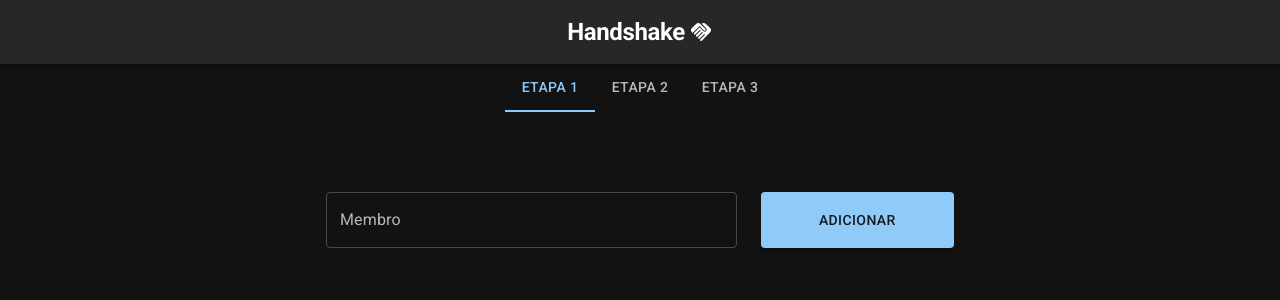
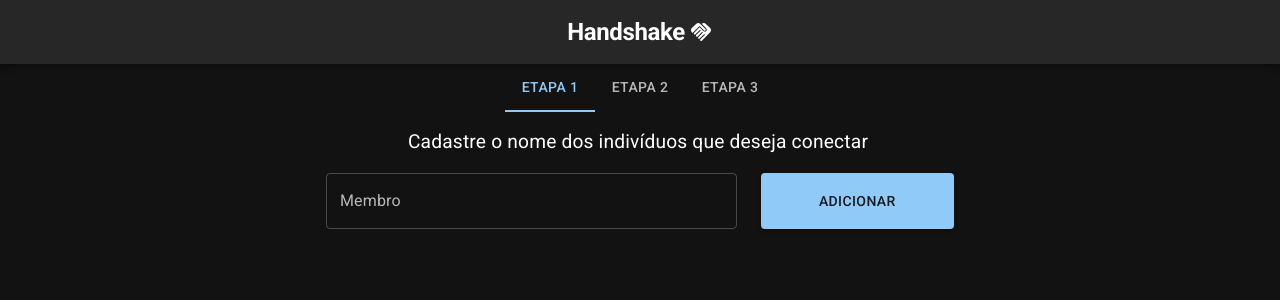
Before and after one commit to projeto-de-algoritmos/Grafos1_Handshake, a React (Vite) app: page / in a window 1280 px wide. Shown: the top 300 px of the page. Built offline with nearby package versions, Linux system fonts and the light colour scheme.

Commit message:
refactor components and add step message

```diff
--- a/src/Handshake.jsx
+++ b/src/Handshake.jsx
@@ -1,6 +1,7 @@
 import React, { useState } from 'react';
 import { Header } from './components/Header';
-import { Abas } from './components/Abas';
+import { StepTabs } from './components/StepTabs';
+import { StepMessage } from './components/StepMessage';
 import { RegisterStep } from './pages/RegisterStep';
 import { LinkStep } from './pages/LinkStep';
 import { SearchStep } from './pages/SearchStep';
@@ -15,27 +16,31 @@ export function Handshake() {
     return (
         <>
             <Header />
-            <Abas
+            <StepTabs
                 pagina={pagina}
                 setPagina={setPagina}
             />
-            {pagina == 0 ?
+            <StepMessage page={pagina} />
+
+            {pagina == 0 &&
                 <RegisterStep
                     membros={membros}
                     setMembros={setMembros}
-                /> :
-                pagina == 1 ?
+                />
+            }
+            {pagina == 1 &&
                 <LinkStep
                     membros={membros}
                     listaConexoesMembros={listaConexoesMembros}
                     setListaConexoesMembros={setListaConexoesMembros}
-                    /> :
+                />
+            }
+            {pagina == 2 &&
                 <SearchStep
                     membros={membros}
                     listaConexoesMembros={listaConexoesMembros}
                 />
             }
-
         </>
     )
 }
--- /dev/null
+++ b/src/components/StepMessage.jsx
@@ -0,0 +1,30 @@
+import React from 'react';
+import { Box, Typography } from '@mui/material'
+
+export function StepMessage({ page }) {
+
+    const messages = [
+        'Cadastre o nome dos indivíduos que deseja conectar',
+        'Ótimo! Agora forme as conexões entre os indivíduos',
+        'Pronto! Agora selecione os indivíduos para realizar a busca'
+    ]
+
+    return (
+        <Box sx={{
+            width: '100%',
+            display: 'flex',
+            justifyContent: 'center',
+            alignItems: 'center',
+            my: '1rem'
+        }}>
+            <Typography sx={{
+                fontFamily: 'Roboto',
+                fontSize: '1.2rem',
+                fontWeight: '400',
+                mr: 0.5
+            }}>
+                {messages[page]}
+            </Typography>
+        </Box>
+    )
+}
--- a/src/components/Abas.jsx
+++ b/src/components/StepTabs.jsx
@@ -1,7 +1,7 @@
 import React from 'react';
 import { Box, Tabs, Tab } from '@mui/material'
 
-export function Abas({ pagina, setPagina }) {
+export function StepTabs({ pagina, setPagina }) {
 
   const handleChange = (event, newValue) => {
     setPagina(newValue)
--- a/src/pages/LinkStep.jsx
+++ b/src/pages/LinkStep.jsx
@@ -43,7 +43,7 @@ export function LinkStep({ membros, listaConexoesMembros, setListaConexoesMembro
     }, [primeiroNome, segundoNome])
 
     return (
-        <Box sx={{ width: '100%', mt: '5rem' }}>
+        <Box sx={{ width: '100%' }}>
             <Grid container rowSpacing={1} columnSpacing={{ xs: 1, sm: 2, md: 3 }}>
                 <Grid item xs={3} />
 
--- a/src/pages/RegisterStep.jsx
+++ b/src/pages/RegisterStep.jsx
@@ -24,7 +24,7 @@ export function RegisterStep({ membros, setMembros }) {
     }
 
     return (
-        <Box sx={{ width: '100%', mt: '5rem' }}>
+        <Box sx={{ width: '100%' }}>
             <Grid container rowSpacing={1} columnSpacing={{ xs: 1, sm: 2, md: 3 }}>
                 <Grid item xs={3} />
 
--- a/src/pages/SearchStep.jsx
+++ b/src/pages/SearchStep.jsx
@@ -55,7 +55,7 @@ export function SearchStep({ membros, listaConexoesMembros }) {
     }, [primeiroNome, segundoNome])
 
     return (
-        <Box sx={{ width: '100%', mt: '5rem' }}>
+        <Box sx={{ width: '100%' }}>
             <Grid container rowSpacing={1} columnSpacing={{ xs: 1, sm: 2, md: 3 }}>
                 <Grid item xs={3} />
 
```
Lines whose indentation alone changed are shown as unchanged.
